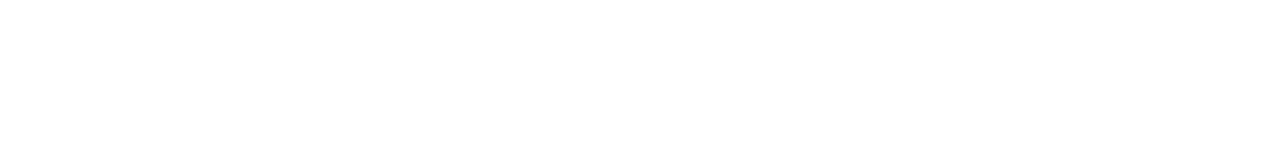
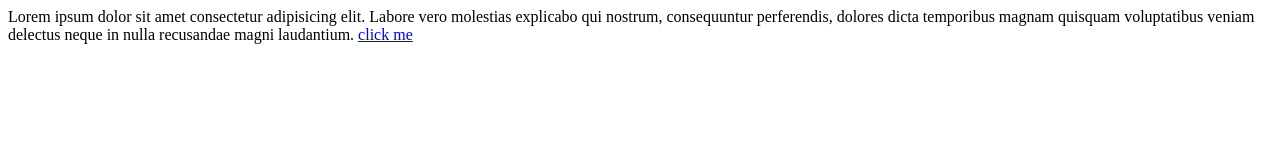
Before and after one commit to LKhmira/Odin, a plain HTML site: page index.html in a window 1280 px wide. Drawn offline with Linux system fonts and the light colour scheme.

Commit message:
Create home.html and add anchor to index.html

```diff
--- a/index.html
+++ b/index.html
@@ -6,6 +6,8 @@
     <title>Odin</title>
 </head>
 <body>
-
+    Lorem ipsum dolor sit amet consectetur adipisicing elit. Labore vero molestias explicabo qui nostrum,
+    consequuntur perferendis, dolores dicta temporibus magnam quisquam voluptatibus veniam delectus neque in nulla recusandae magni laudantium.
+    <a href="home.html" target="_self" rel="noopener noreferrer">click me</a>
 </body>
 </html>
```
Also changed, not shown: home.html (added, +11 -0 lines).
